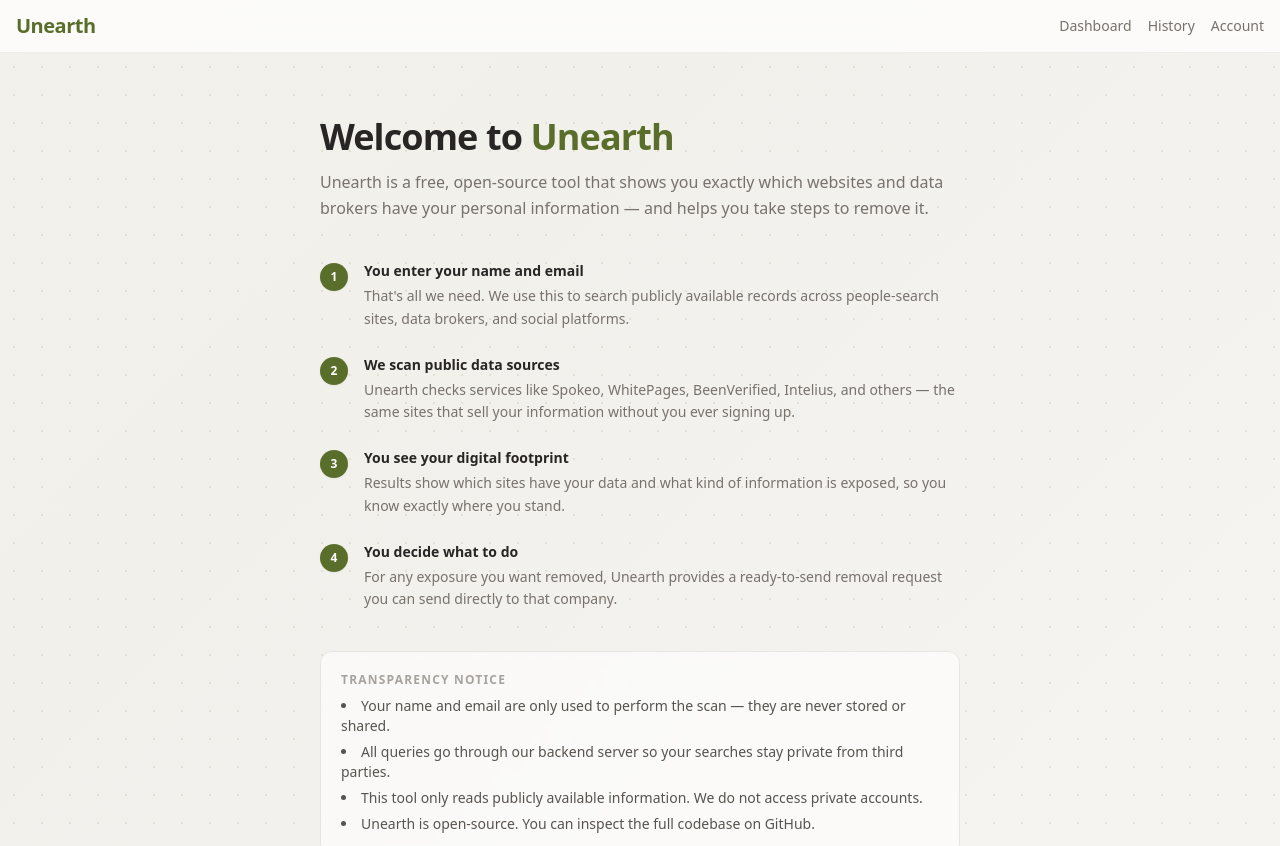
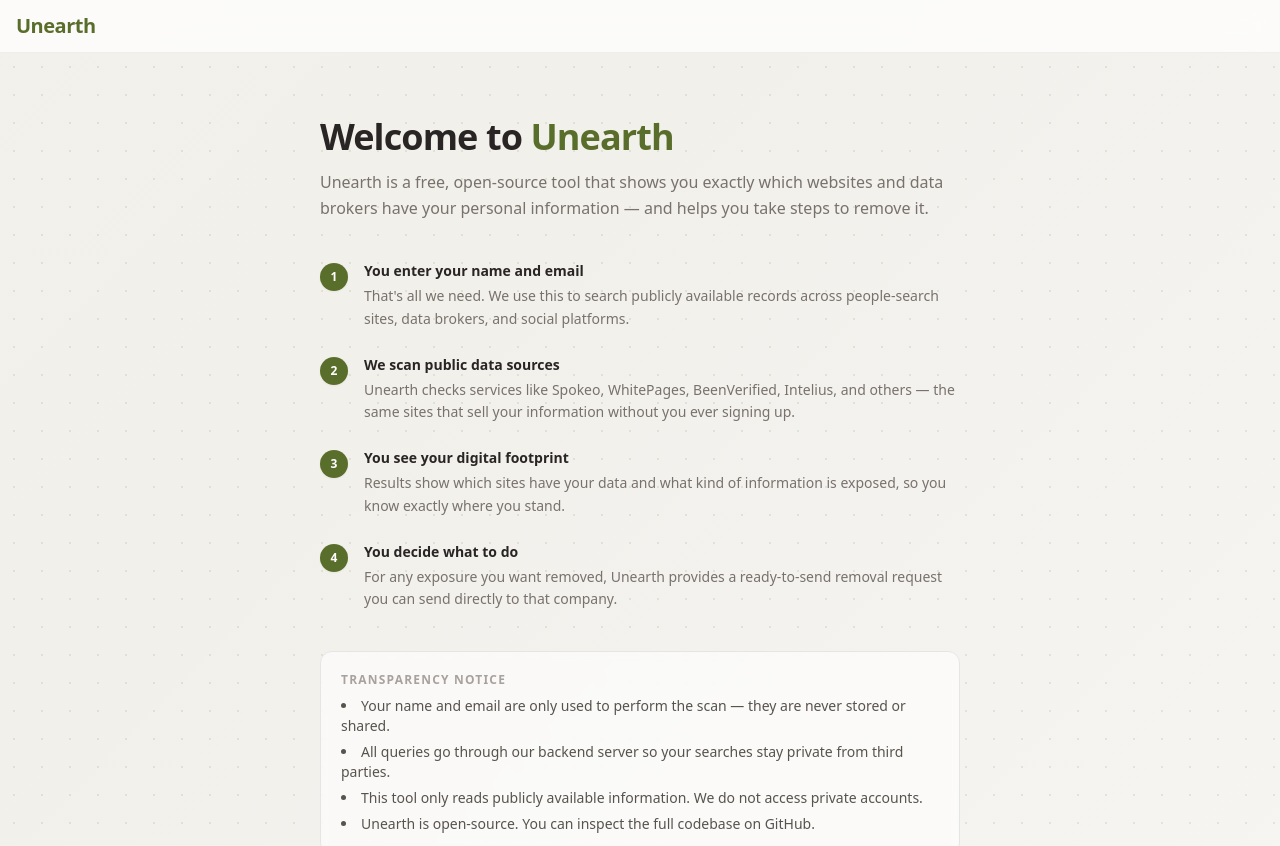
Before and after one commit to sonk1atwit/unearth, a React (Vite) app: page / in a window 1280 px wide. Shown: the top 846 px of the page. Built offline with nearby package versions, Linux system fonts and the light colour scheme.

Commit message:
Remove placeholder nav links from Navbar
Co-Authored-By: Claude Sonnet 4.6 <noreply@anthropic.com>

```diff
--- a/src/components/Navbar.jsx
+++ b/src/components/Navbar.jsx
@@ -8,11 +8,6 @@ export default function Navbar({ onHome }) {
       >
         Unearth
       </span>
-      <div className="flex gap-4 text-sm text-stone-500">
-        <a href="#" className="hover:text-stone-900 transition-colors duration-200">Dashboard</a>
-        <a href="#" className="hover:text-stone-900 transition-colors duration-200">History</a>
-        <a href="#" className="hover:text-stone-900 transition-colors duration-200">Account</a>
-      </div>
     </nav>
   )
 }
```
